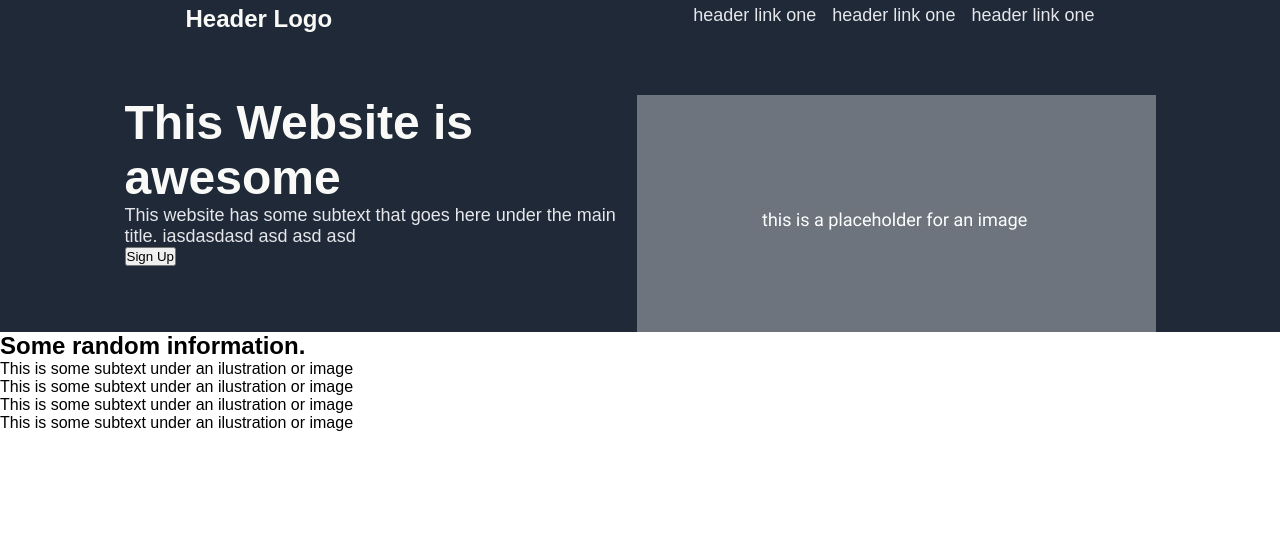
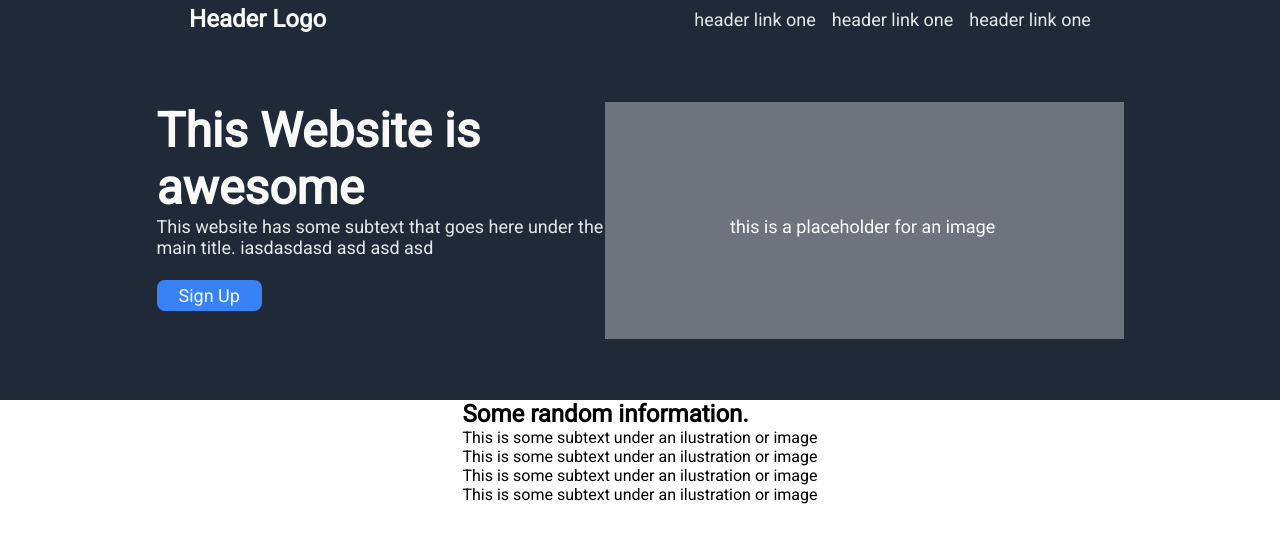
Before and after one commit to joseih/Landing-Page, a plain HTML site: page index.html in a window 1280 px wide. Drawn offline with Linux system fonts and the light colour scheme.

Commit message:
Finalizado primeira sessao

```diff
--- a/index.html
+++ b/index.html
@@ -5,9 +5,12 @@
         <meta name="viewport" content="width=device-width, initial-scale=1.0">
         <title>Document</title>
         <link rel="stylesheet" href="style.css">
+        <style>
+            @import url('https://fonts.googleapis.com/css2?family=Roboto:wght@300;400&display=swap');
+          </style>
     </head>
     <body>
-
+        <div id="conteiner">
             <div id="top">
 
                 <header>
@@ -23,11 +26,13 @@
 
                     <div>
                         <h2>This Website is awesome</h2>
-                <p>This website has some subtext that goes here under the main title. iasdasdasd asd asd asd</p>
-                <button>Sign Up</button>
+                        <p>This website has some subtext that goes here under
+                            the main title. iasdasdasd asd asd asd</p>
+                        <button class="button1" type= "button">Sign Up</button>
                     </div>
 
-            <img src="imgs\placeholder.jpeg" alt="placeholder for image">
+                    <img src="imgs\placeholder.jpeg"
+                        alt="placeholder for image">
                 </div>
             </div> <!-- End top-->
 
@@ -37,19 +42,24 @@
                 <div id="cards">
 
                     <div>
-                <p>This is some subtext under an ilustration or image</p>
+                        <p>This is some subtext under an ilustration or
+                            image</p>
                     </div>
                     <div>
-                <p>This is some subtext under an ilustration or image</p>
+                        <p>This is some subtext under an ilustration or
+                            image</p>
                     </div>
                     <div>
-                <p>This is some subtext under an ilustration or image</p>
+                        <p>This is some subtext under an ilustration or
+                            image</p>
                     </div>
                     <div>
-                <p>This is some subtext under an ilustration or image</p>
+                        <p>This is some subtext under an ilustration or
+                            image</p>
                     </div>
                 </div>
             </div> <!--End content-->
+        </div> <!--End conteiner-->
 
     </body>
 
--- a/style.css
+++ b/style.css
@@ -1,54 +1,100 @@
-*{
-    font-family: Arial, Helvetica, sans-serif;
+* {
+    font-family: 'Roboto';
     padding: 0;
     margin: 0;
 }
-a{
+
+
+
+a {
     text-decoration: none;
 }
 
+#conteiner {
+    display: flex;
+    flex-direction: column;
+    align-items: center;
+}
 
-#top, footer{
+#top,
+footer {
+    align-self: stretch;
     background-color: #1F2937;
+    display: flex;
+    flex-direction: column;
+
 }
-header h4{
+
+#top {
+    height: 400px;
+}
+
+header h4 {
     font-size: 24px;
     color: #f9faf8;
 }
 
-header{
+header {
     padding: 5px;
     display: flex;
     justify-content: space-around;
+    margin-bottom: 5%;
+}
 
-}
 header ul {
     display: flex;
     align-items: center;
     list-style: none;
     gap: 16px;
-    margin-bottom: 5%;
 }
 
-#apresentation{
+#apresentation {
     display: flex;
     justify-content: center;
-    flex-shrink: 1  ;
 }
 
-#apresentation > div{
+#apresentation>div {
     flex-shrink: 0;
     flex-grow: 0;
-    flex-basis: 40%;
+    flex-basis: 35%;
+    flex-wrap: wrap;
+}
+
+#apresentation>img {
+    flex-shrink: 0;
+    flex-grow: 0;
 }
 
 
-#apresentation h2{
+
+#apresentation h2 {
     font-size: 48px;
     font-weight: bolder;
     color: #f9faf8;
 }
-#apresentation p,a,li{
+
+#apresentation p,
+a,
+li {
     font-size: 18px;
     color: #e5e7eb;
 }
+
+.button1 {
+    margin-top: 5%;
+    background-color: #3882F6;
+    color: #f9faf8;
+    font-size: 18px;
+    padding: 5px 22px 5px 22px;
+    border-radius: 8px;
+    border-width: 0px;
+}
+
+.button1:hover {
+    cursor: pointer;
+}
+
+.button1:active {
+    background-color: #204e97;
+    transform: translateY(4px);
+}
```
Lines whose indentation alone changed are shown as unchanged.
